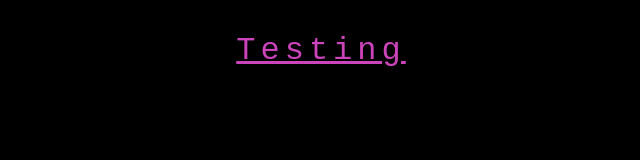
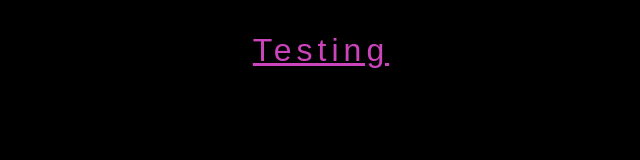
Before and after one commit to TheGNM/kelpy.github.io, a plain HTML site: page main.html in a window 1280 px wide. Shown: the whole page, without its empty margins (319-959 px from the left). Drawn offline with Linux system fonts and the light colour scheme.

Commit message:
Update style.css

```diff
--- a/style.css
+++ b/style.css
@@ -9,7 +9,7 @@ body {
   text-align: center;
   text-decoration: underline;
   font-size: 32px;
-  font-family: monospace;
+  font-family: Arial;
   letter-spacing: 5px;
   animation: colorRotate 6s linear 0s infinite;
 }
```
